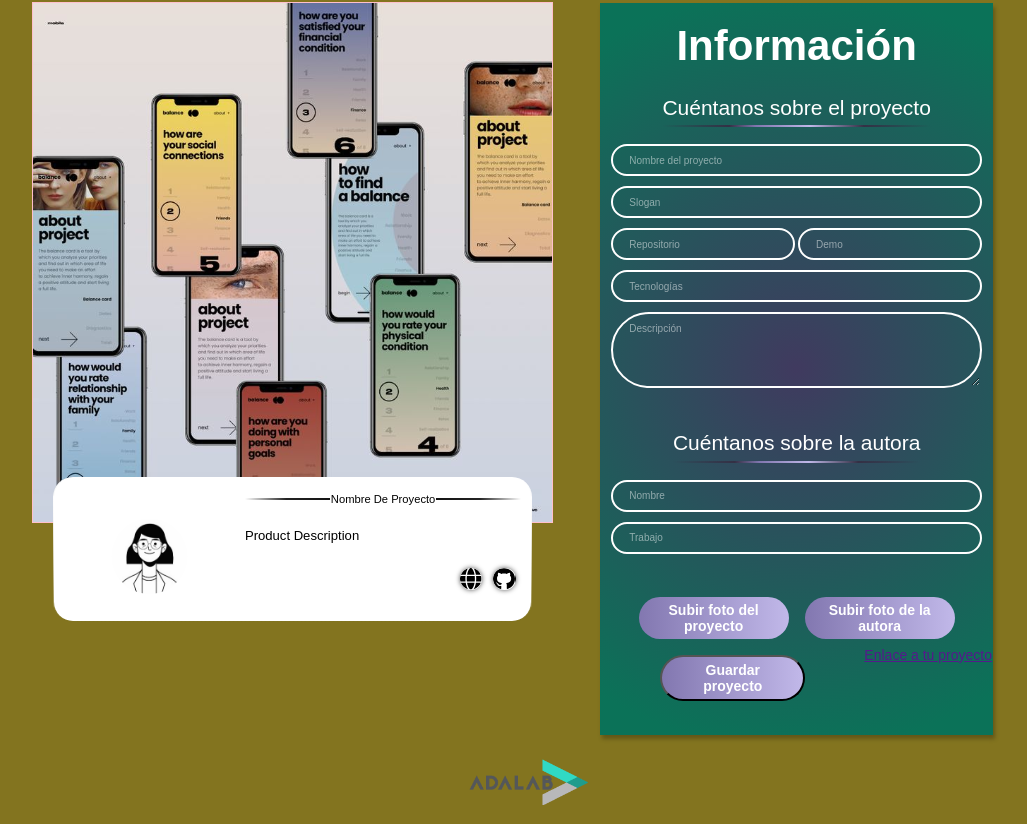
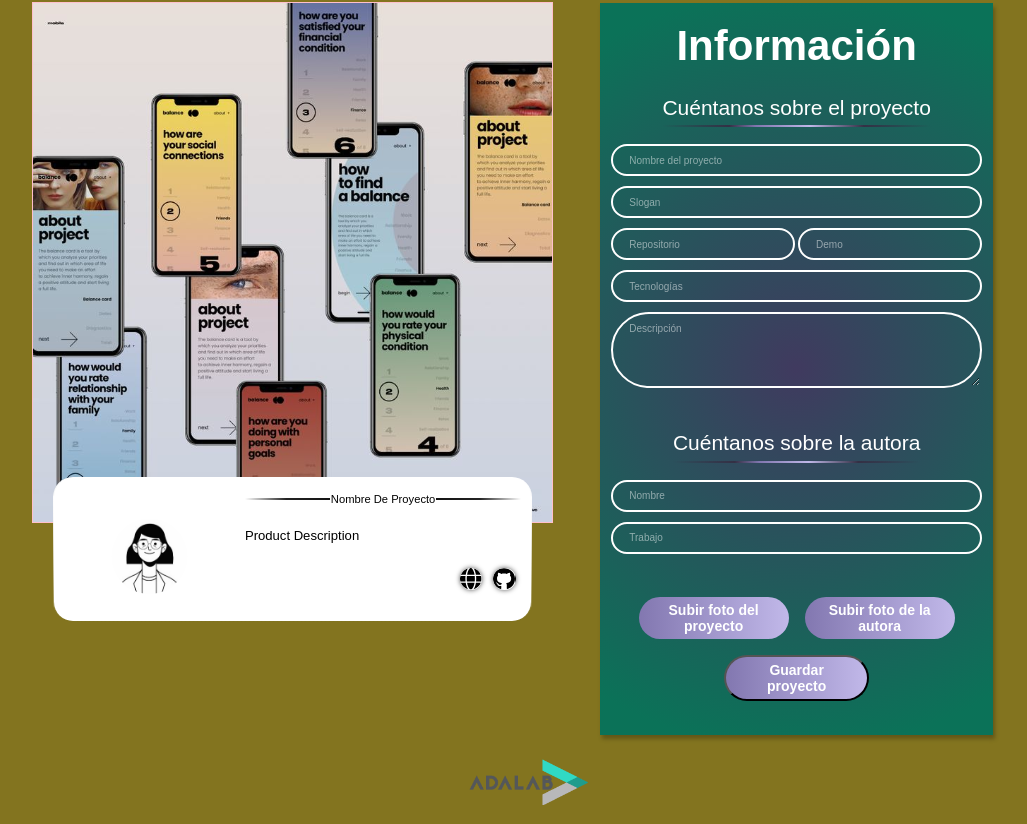
Before and after one commit to Marta-ms/Modulo-3-4-proyecto-equipo-1, a React (Vite) app: page /#/ in a window 1280 px wide. Shown: the part 291-1115 px from the top of the page, without its empty margins (117-1144 px from the left). Built offline with nearby package versions, Linux system fonts and the light colour scheme.

Commit message:
good to go

```diff
--- a/src/components/App.jsx
+++ b/src/components/App.jsx
@@ -47,21 +47,22 @@ function App() {
       setFormInfo({ ...formInfo, photo: valueInput });
     }
   };
-  const handleChangeImageAuthor = (ImageAuthor, idImages) => {
-    console.log(ImageAuthor, idImages);
-    setFormImageAuthor(ImageAuthor);
-  };
-  const [formImageAuthor, setFormImageAuthor] = useState({
-    backgroundImage: `url($(imageUser))`,
-  });
 
-  const [formImageProject, setFormImageProject] = useState({
-    backgroundImage: `url($(imageProject))`,
-  });
-  const handleChangeProjectImage = (ImageProjectValue, idImages) => {
-    console.log(ImageProjectValue, idImages);
-    setFormImageProject(ImageProjectValue);
-  };
+  // const handleChangeImageAuthor = (ImageAuthor, idImages) => {
+  //   console.log(ImageAuthor, idImages);
+  //   setFormImageAuthor(ImageAuthor);
+  // };
+  // const [formImageAuthor, setFormImageAuthor] = useState({
+  //   backgroundImage: `url($(imageUser))`,
+  // });
+
+  // const [formImageProject, setFormImageProject] = useState({
+  //   backgroundImage: `url($(imageProject))`,
+  // });
+  // const handleChangeProjectImage = (ImageProjectValue, idImages) => {
+  //   console.log(ImageProjectValue, idImages);
+  //   setFormImageProject(ImageProjectValue);
+  // };
 
   const [dataApi, setDataApi] = useState("");
   const postCardToApi = (formInfo) => {
@@ -86,10 +87,6 @@ function App() {
         <Main
           onChangeInput={handleChangeInput}
           formInfo={formInfo}
-          formImages={handleChangeImageAuthor}
-          changeAuthorPhoto={formImageAuthor}
-          formImageProyect={handleChangeProjectImage}
-          changeProjectPhoto={formImageProject}
           postCardToApi={postCardToApi}
           dataApi={dataApi}
         />
--- a/src/components/Form.jsx
+++ b/src/components/Form.jsx
@@ -1,29 +1,21 @@
 // import postCardToApi from "../services/postCardToApi";
 import GetAvatar from "./GetAvatar";
 
-function Form({
-  onChangeInput,
-  formImages,
-  formImageProyect,
-  formInfo,
-  postCardToApi,
-  dataApi,
-}) {
+function Form({ onChangeInput, formInfo, postCardToApi, dataApi }) {
   const handleChangeInput = (event) => {
     console.log(event.target.id);
-    //recogemos valor de input y se pinta en la consola
-    //console.log(value);
     onChangeInput(event.target.value, event.target.id); //value es la información que quiero enviar hacia App (la madre)
   };
-  const handleChangePictureAuthor = (event) => {
-    formImages(event, "photo");
-  };
-  const handleChangePictureProyect = (event) => {
-    formImageProyect(event, "image");
-  };
+
   const handleSaveProject = (ev) => {
     ev.preventDefault();
     postCardToApi(formInfo);
+  };
+  const formImages = (event) => {
+    onChangeInput(event, "photo");
+  };
+  const formImageProyect = (event) => {
+    onChangeInput(event, "image");
   };
 
   return (
@@ -109,11 +101,11 @@ function Form({
           <GetAvatar
             text="Subir foto del proyecto"
             id="image"
-            updateAvatar={handleChangePictureProyect}
+            updateAvatar={formImageProyect}
           />
         </label>
         <input
-          onChange={handleChangeInput}
+          onChange={formImageProyect}
           className="addForm__hidden"
           type="file"
           name="image"
@@ -123,11 +115,11 @@ function Form({
           <GetAvatar
             text="Subir foto de la autora"
             id="photo"
-            updateAvatar={handleChangePictureAuthor}
+            updateAvatar={formImages}
           />
         </label>
         <input
-          onChange={handleChangeInput}
+          onChange={formImages}
           className="addForm__hidden"
           type="file"
           name="photo"
@@ -136,7 +128,8 @@ function Form({
         <button onClick={handleSaveProject} className="button--large">
           Guardar proyecto
         </button>
-        <a href={dataApi}>Enlace a tu proyecto</a>
+
+        <a href={dataApi}>{dataApi && <p>Enlace a tu proyecto</p>}</a>
       </fieldset>
     </form>
   );
--- a/src/components/Main.jsx
+++ b/src/components/Main.jsx
@@ -24,8 +24,8 @@ function Main({
       </section>
       <Preview
         personalInfo={formInfo}
-        changeAuthorPhoto={changeAuthorPhoto}
-        changeProjectPhoto={changeProjectPhoto}
+        // changeAuthorPhoto={changeAuthorPhoto}
+        // changeProjectPhoto={changeProjectPhoto}
       />
       <Form
         onChangeInput={onChangeInput}
--- a/src/components/Preview.jsx
+++ b/src/components/Preview.jsx
@@ -1,8 +1,8 @@
-function Preview({ personalInfo, changeAuthorPhoto, changeProjectPhoto }) {
+function Preview({ personalInfo }) {
   return (
     <section className="preview">
       <div
-        style={{ backgroundImage: `url(${changeProjectPhoto})` }}
+        style={{ backgroundImage: `url(${personalInfo.image})` }}
         className="projectImage"
       ></div>
       <article className="card">
@@ -13,7 +13,7 @@ function Preview({ personalInfo, changeAuthorPhoto, changeProjectPhoto }) {
         <div className="card__author">
           <div
             className="card__authorPhoto"
-            style={{ backgroundImage: `url(${changeAuthorPhoto})` }}
+            style={{ backgroundImage: `url(${personalInfo.photo})` }}
           ></div>
           <h3 className="card__name">{personalInfo.autor}</h3>
           <p className="card__job">{personalInfo.job}</p>
```
